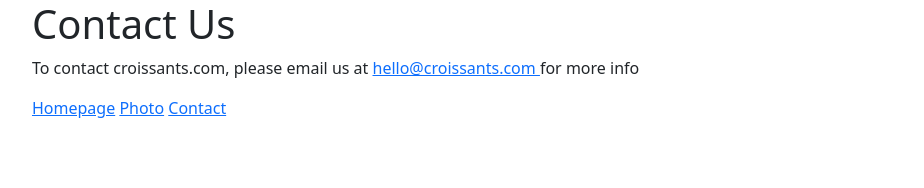
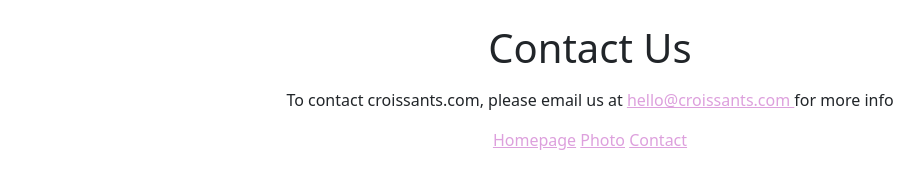
Before and after one commit to TinyRocio/Croissant, a plain HTML site: page contact.html in a window 1280 px wide. Shown: the whole page, without its empty margins (50-974 px from the left). Drawn offline with nearby package versions, Linux system fonts and the light colour scheme.

Commit message:
changed css for contact.html

```diff
--- a/contact.html
+++ b/contact.html
@@ -6,15 +6,15 @@
   <meta name="viewport" content="width=device-width, initial-scale=1.0">
   <link href="https://cdn.jsdelivr.net/npm/bootstrap@5.0.2/dist/css/bootstrap.min.css" rel="stylesheet" integrity="sha384-EVSTQN3/azprG1Anm3QDgpJLIm9Nao0Yz1ztcQTwFspd3yD65VohhpuuCOmLASjC" crossorigin="anonymous">
   <script src="https://cdn.jsdelivr.net/npm/bootstrap@5.0.2/dist/js/bootstrap.bundle.min.js" integrity="sha384-MrcW6ZMFYlzcLA8Nl+NtUVF0sA7MsXsP1UyJoMp4YLEuNSfAP+JcXn/tWtIaxVXM" crossorigin="anonymous"></script>
+  <link rel="stylesheet" href="/css/contact.css">
   <title>Contact</title>
 </head>
 <body>
   <div class="container">
-
-    <h1>
+    <h1 class="mt-4">
       Contact Us
     </h1>
-    <p>
+    <p class="mt-3">
       To contact croissants.com, please email us at
       <a href="#"> hello@croissants.com </a>for more info
     </p>
--- /dev/null
+++ b/css/contact.css
@@ -0,0 +1,7 @@
+body{
+  text-align: center;
+}
+
+a{
+  color: plum;
+}
```
